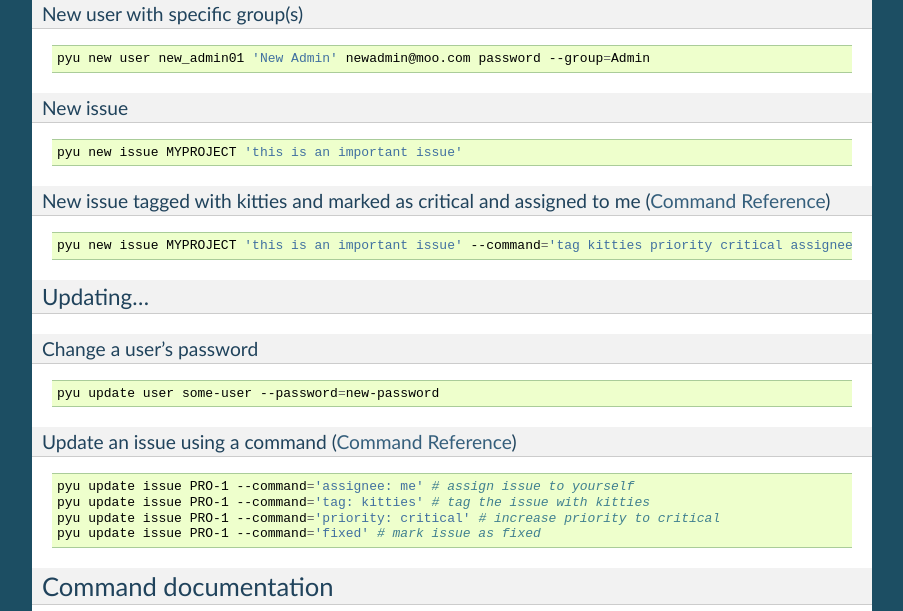
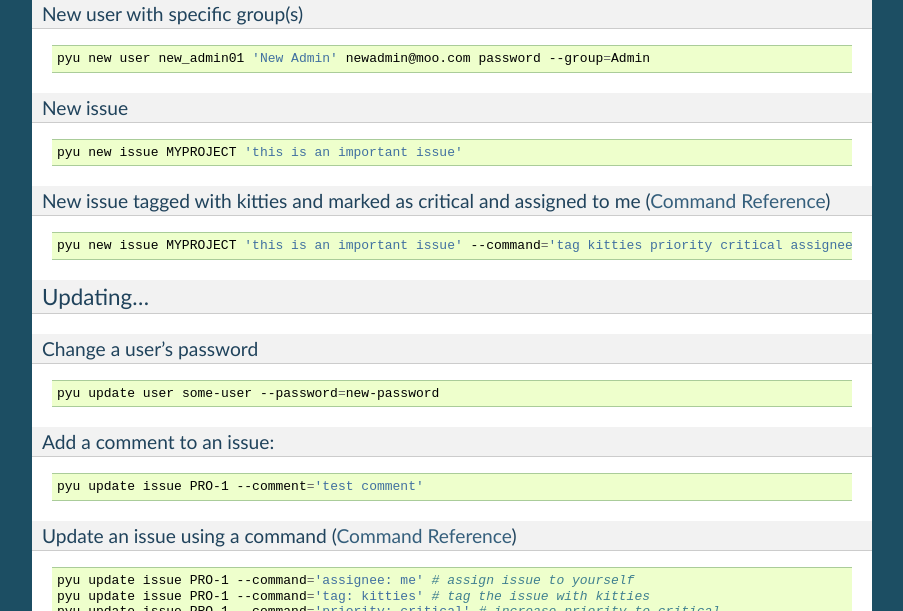
Before and after one commit to alisaifee/pyutrack, a Sphinx documentation site: the page built from docs/usage.rst, in a window 1280 px wide and 900 px high, scrolled down 1258 px, cut to the strip 0-611 px from the top of the window. Shown: the whole strip, without its empty margins (198-1101 px from the left). Built offline with Sphinx 7.4.7, drawn with Linux system fonts in a browser that asks for light colours; some of the changed text lies outside the part shown.

Commit message:
Add doc example for adding comments

```diff
--- a/docs/usage.rst
+++ b/docs/usage.rst
@@ -102,6 +102,13 @@ Change a user's password
 
    pyu update user some-user --password=new-password
 
+Add a comment to an issue:
+^^^^^^^^^^^^^^^^^^^^^^^^^^
+
+.. code-block:: bash
+
+   pyu update issue PRO-1 --comment='test comment'
+
 Update an issue using a command (`Command Reference`_)
 ^^^^^^^^^^^^^^^^^^^^^^^^^^^^^^^^^^^^^^^^^^^^^^^^^^^^^^
 .. code-block:: bash
```
